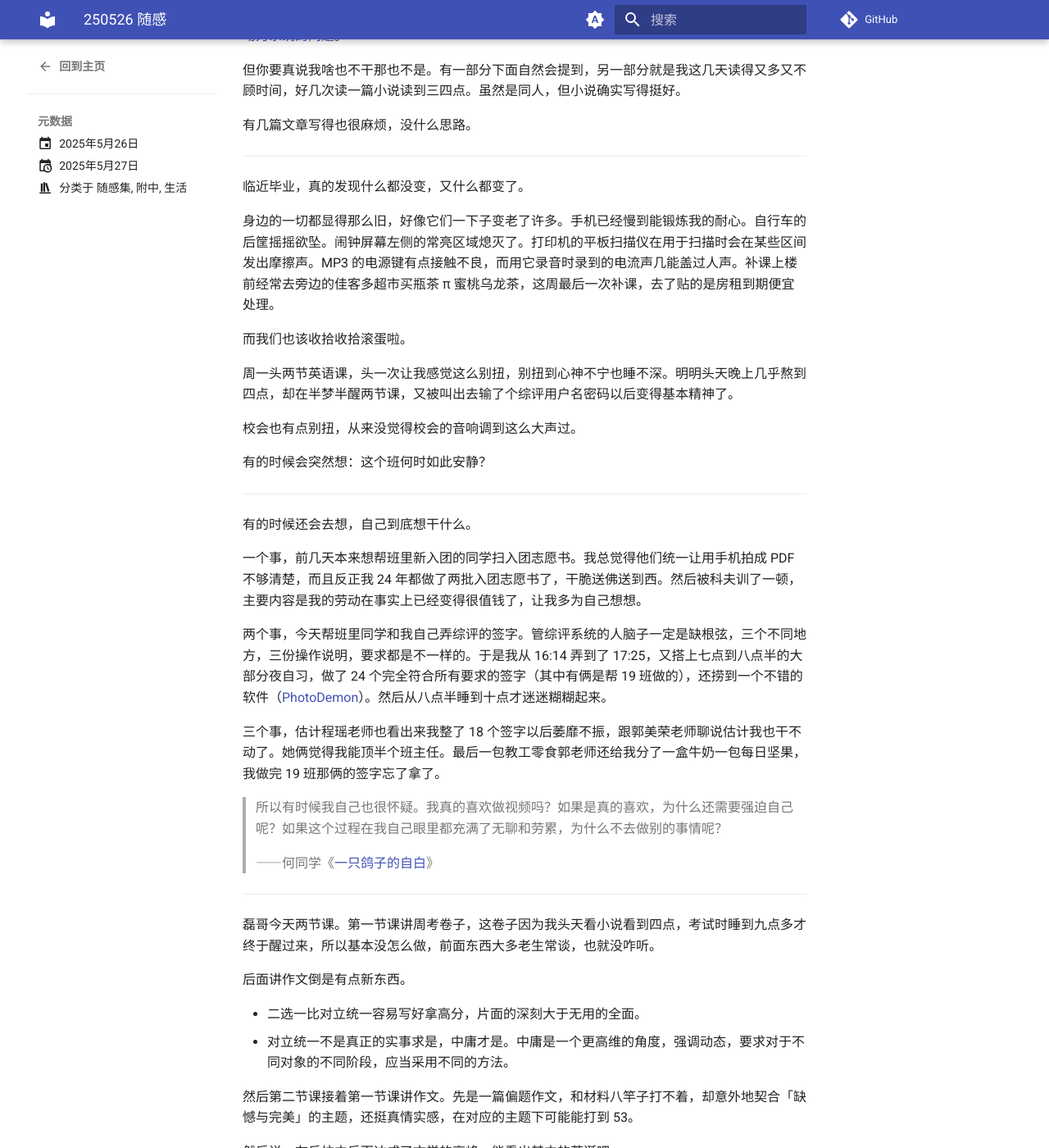
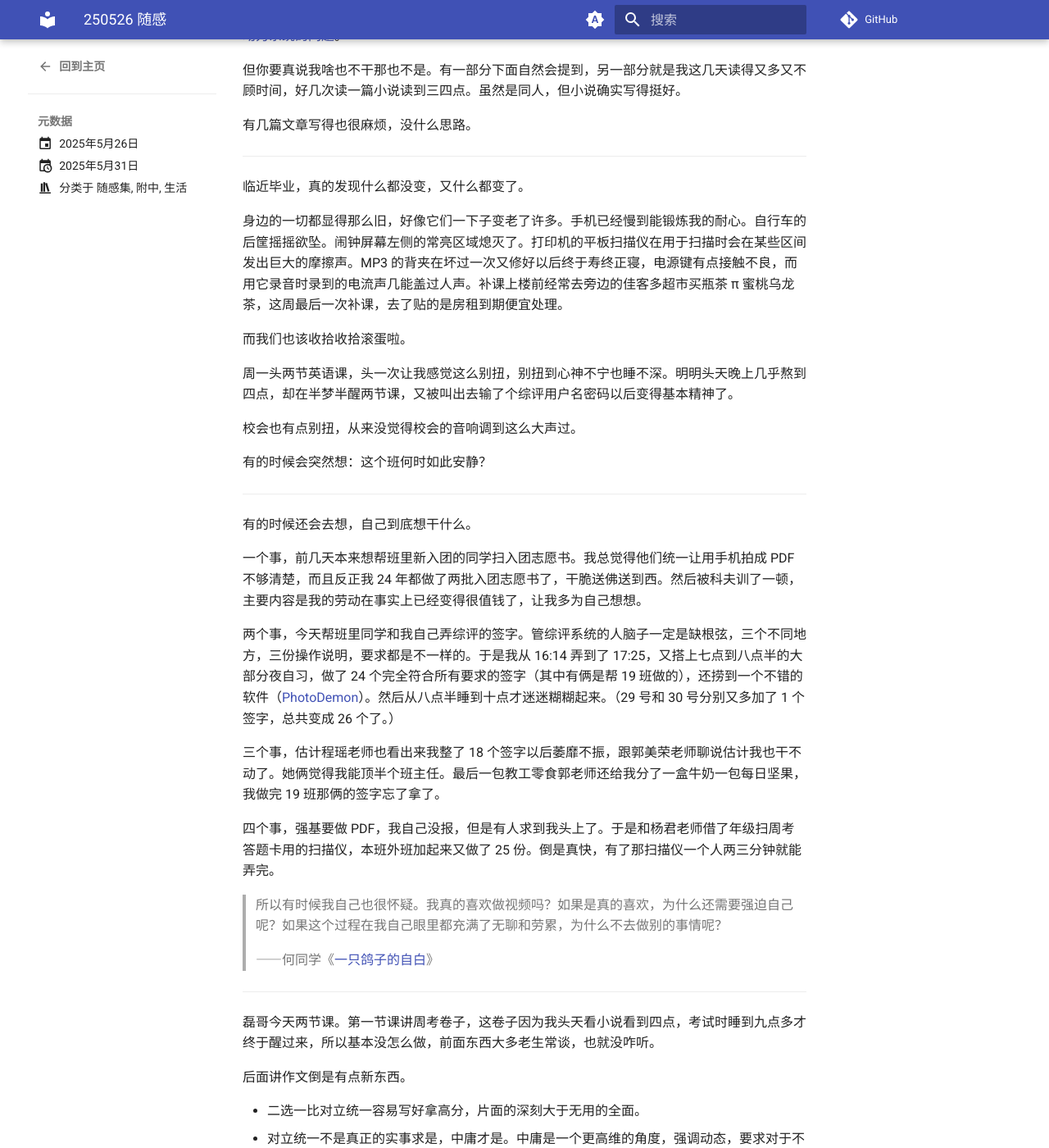
Before and after one commit to PumpkinJui/blog, an MkDocs documentation site: the page built from docs/blog/posts/rt/250526.md, in a window 1280 px wide and 1400 px high, scrolled down 733 px. Shown: the whole window at 82% size. Built offline with MkDocs 1.6.1 and Material for MkDocs 9.7.7, drawn with Linux system fonts in a browser that asks for light colours; comment, search, counter and statistics services are not loaded; some of the changed text lies outside the part shown.

```diff
--- a/docs/blog/posts/rt/250526.md
+++ b/docs/blog/posts/rt/250526.md
@@ -1,7 +1,7 @@
 ---
 date:
   created: 2025-05-26
-  updated: 2025-05-27
+  updated: 2025-05-31
 categories:
   - 附中
   - 生活
@@ -41,7 +41,7 @@ tags:
 
 临近毕业，真的发现什么都没变，又什么都变了。
 
-身边的一切都显得那么旧，好像它们一下子变老了许多。手机已经慢到能锻炼我的耐心。自行车的后筐摇摇欲坠。闹钟屏幕左侧的常亮区域熄灭了。打印机的平板扫描仪在用于扫描时会在某些区间发出摩擦声。MP3 的电源键有点接触不良，而用它录音时录到的电流声几能盖过人声。补课上楼前经常去旁边的佳客多超市买瓶茶 π 蜜桃乌龙茶，这周最后一次补课，去了贴的是房租到期便宜处理。
+身边的一切都显得那么旧，好像它们一下子变老了许多。手机已经慢到能锻炼我的耐心。自行车的后筐摇摇欲坠。闹钟屏幕左侧的常亮区域熄灭了。打印机的平板扫描仪在用于扫描时会在某些区间发出巨大的摩擦声。MP3 的背夹在坏过一次又修好以后终于寿终正寝，电源键有点接触不良，而用它录音时录到的电流声几能盖过人声。补课上楼前经常去旁边的佳客多超市买瓶茶 π 蜜桃乌龙茶，这周最后一次补课，去了贴的是房租到期便宜处理。
 
 而我们也该收拾收拾滚蛋啦。
 
@@ -57,9 +57,11 @@ tags:
 
 一个事，前几天本来想帮班里新入团的同学扫入团志愿书。我总觉得他们统一让用手机拍成 PDF 不够清楚，而且反正我 24 年都做了两批入团志愿书了，干脆送佛送到西。然后被科夫训了一顿，主要内容是我的劳动在事实上已经变得很值钱了，让我多为自己想想。
 
-两个事，今天帮班里同学和我自己弄综评的签字。管综评系统的人脑子一定是缺根弦，三个不同地方，三份操作说明，要求都是不一样的。于是我从 16:14 弄到了 17:25，又搭上七点到八点半的大部分夜自习，做了 24 个完全符合所有要求的签字（其中有俩是帮 19 班做的），还捞到一个不错的软件（[PhotoDemon](https://github.com/tannerhelland/PhotoDemon)）。然后从八点半睡到十点才迷迷糊糊起来。
+两个事，今天帮班里同学和我自己弄综评的签字。管综评系统的人脑子一定是缺根弦，三个不同地方，三份操作说明，要求都是不一样的。于是我从 16:14 弄到了 17:25，又搭上七点到八点半的大部分夜自习，做了 24 个完全符合所有要求的签字（其中有俩是帮 19 班做的），还捞到一个不错的软件（[PhotoDemon](https://github.com/tannerhelland/PhotoDemon)）。然后从八点半睡到十点才迷迷糊糊起来。（29 号和 30 号分别又多加了 1 个签字，总共变成 26 个了。）
 
 三个事，估计程瑶老师也看出来我整了 18 个签字以后萎靡不振，跟郭美荣老师聊说估计我也干不动了。她俩觉得我能顶半个班主任。最后一包教工零食郭老师还给我分了一盒牛奶一包每日坚果，我做完 19 班那俩的签字忘了拿了。
+
+四个事，强基要做 PDF，我自己没报，但是有人求到我头上了。于是和杨君老师借了年级扫周考答题卡用的扫描仪，本班外班加起来又做了 25 份。倒是真快，有了那扫描仪一个人两三分钟就能弄完。
 
 > 所以有时候我自己也很怀疑。我真的喜欢做视频吗？如果是真的喜欢，为什么还需要强迫自己呢？如果这个过程在我自己眼里都充满了无聊和劳累，为什么不去做别的事情呢？
 >
@@ -95,9 +97,9 @@ tags:
 
 而是思想。只有思想才会跟人一辈子。
 
-他关心的是我们的幸福。
+他关心的是我们的人生是否幸福。
 
-声音逐渐变小，直到变成全班都能清晰可闻的喃喃低语。
+声音逐渐变小，直到变成喃喃低语。
 
 ---
 
@@ -107,9 +109,9 @@ tags:
 
 其实这几天在听鸽子推的《空气蛹》。最喜欢的是《希望有羽毛和翅膀》，有时似乎会有一种明明已是绝境仍不放弃歌唱的感觉。它没有提「羽毛」和「翅膀」，也基本没有提「希望」，却能让人发自内心地感受到。
 
-但其他几首歌，有时会因我的心境和我在做什么而突然跳到脑中自动播放。比如《若我不曾见过太阳》。
+但其他几首歌，有时会因我的心境和我在做什么而突然跳到脑中自动播放。比如《若我不曾见过太阳》。这首歌给人一种凄美或者壮美的感觉。「我」就是我，或许也是「流星」；而「你」是「太阳」。
 
-它在说什么呢？「若我不曾见过太阳」的下半句是「又怎会知道希望有羽毛和翅膀」，还是「本可以忍受这孤独的黑暗」？这段「我」离开「你」的故事中，谁是主角？
+不过，「若我不曾见过太阳」的下半句是「又怎会知道希望有羽毛和翅膀」，还是「本可以忍受这孤独的黑暗」？
 
 ---
 
--- a/requirements.txt
+++ b/requirements.txt
@@ -5,6 +5,6 @@ pymdown-extensions
 pygments
 mdx_truly_sane_lists
 mkdocs-git-revision-date-localized-plugin
-mkdocs-rss-plugin==1.17.1
+mkdocs-rss-plugin
 jieba
 tzdata
```
